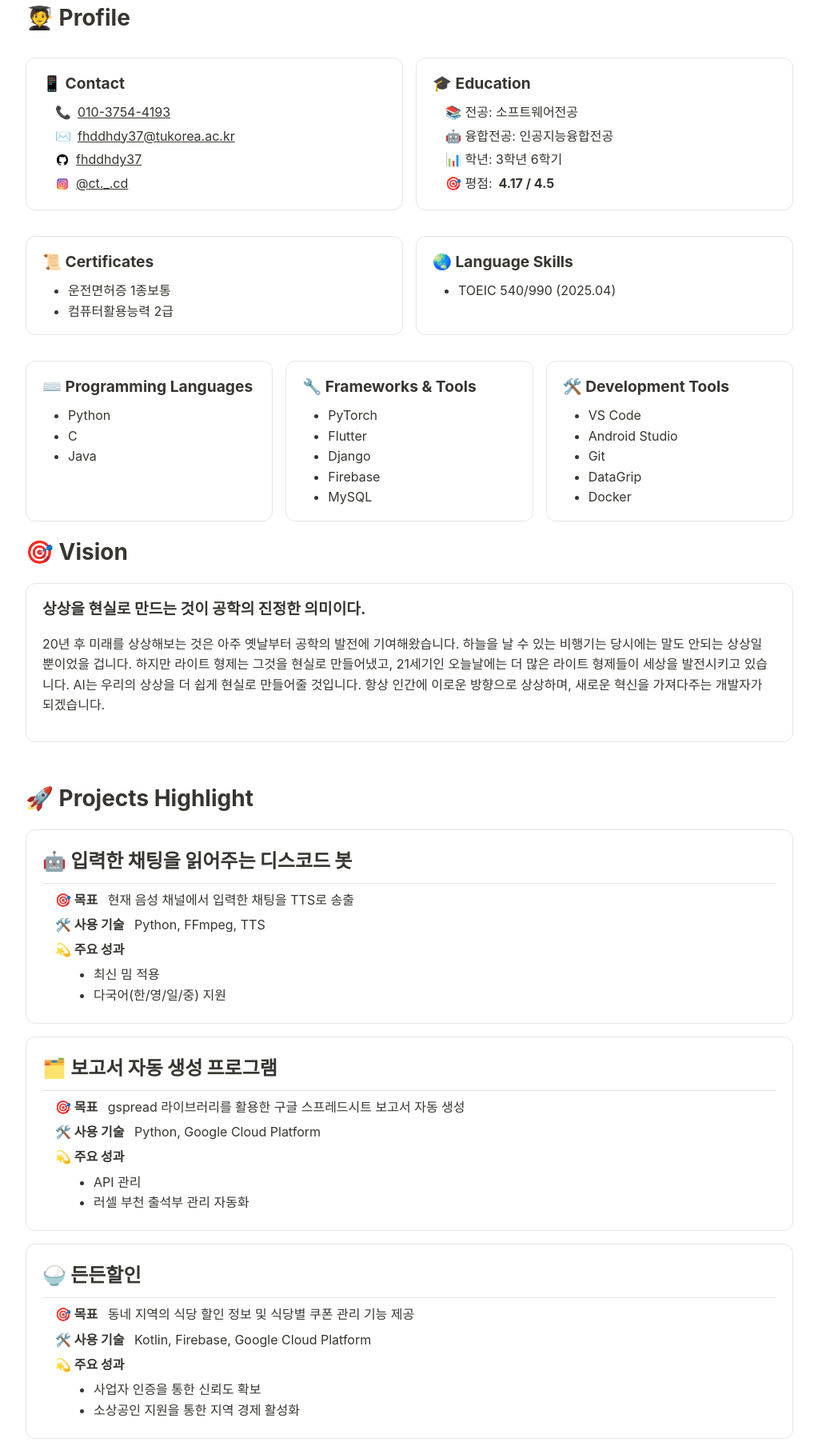
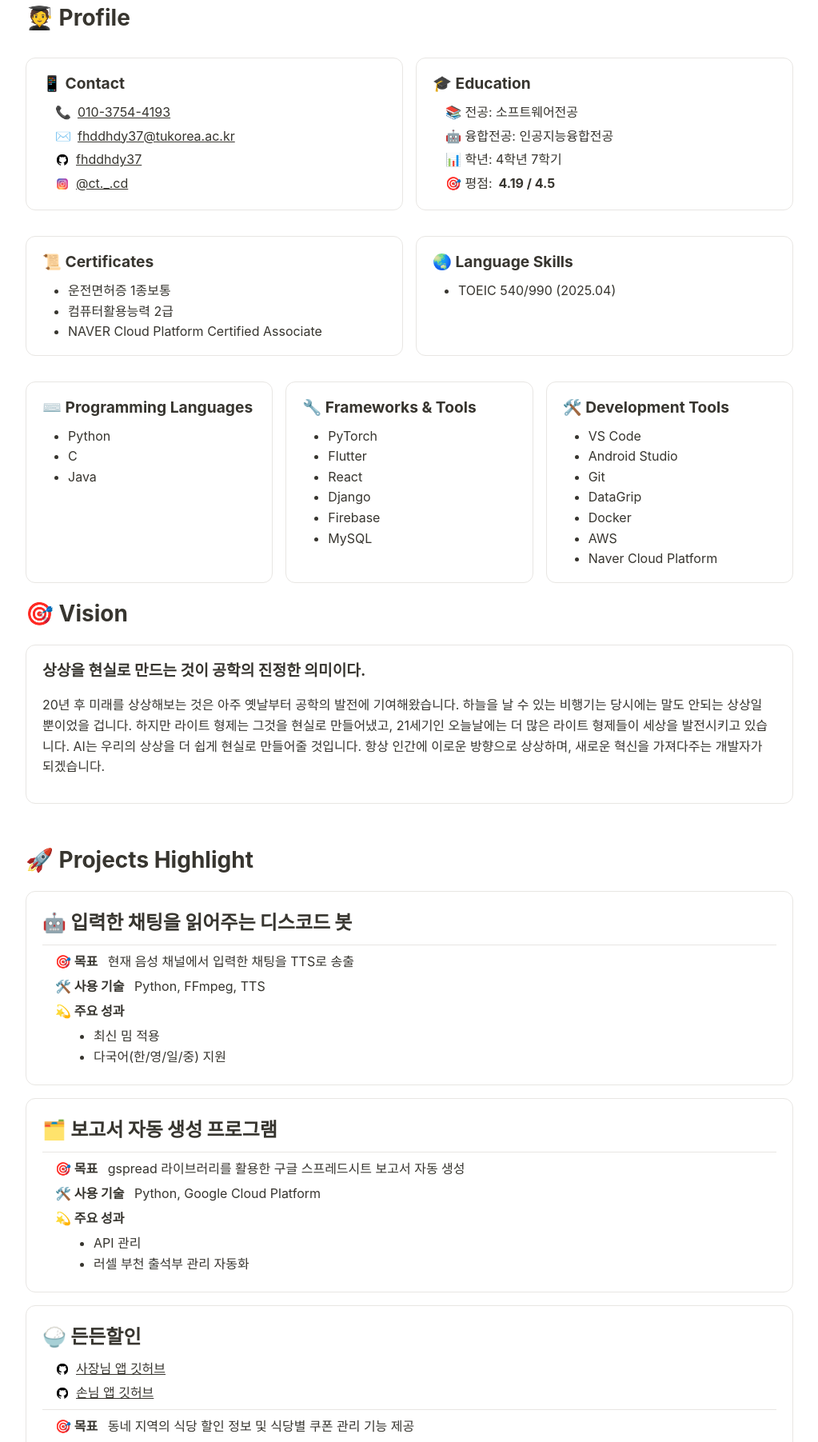
Before and after one commit to fhddhdy37/GAM, a Django app: page /profile/kim in a window 1280 px wide. Shown: the part 152-1955 px from the top of the page at 80% size, without its empty margins (128-1151 px from the left). Run offline with Django 5.2, Linux system fonts and the light colour scheme.

Commit message:
Update Profile
update kim.html

```diff
--- a/home/templates/home/profile/kim.html
+++ b/home/templates/home/profile/kim.html
@@ -44,8 +44,8 @@
         <ul class="list list--icon">
           <li>📚 전공: 소프트웨어전공</li>
           <li>🤖 융합전공: 인공지능융합전공</li>
-				<li>📊 학년: 3학년 6학기</li>
-				<li>🎯 평점: <strong>4.17 / 4.5</strong></li>
+          <li>📊 학년: 4학년 7학기</li>
+          <li>🎯 평점: <strong>4.19 / 4.5</strong></li>
         </ul>
         </section>
       </section>
@@ -55,6 +55,7 @@
           <ul class="list list--dot">
           <li>운전면허증 1종보통</li>
           <li>컴퓨터활용능력 2급</li>
+          <li>NAVER Cloud Platform Certified Associate</li>
           </ul>
         </article>
         <article class="card">
@@ -78,6 +79,7 @@
         <ul class="list list--dot">
           <li>PyTorch</li>
           <li>Flutter</li>
+          <li>React</li>
           <li>Django</li>
           <li>Firebase</li>
           <li>MySQL</li>
@@ -91,6 +93,8 @@
           <li>Git</li>
           <li>DataGrip</li>
           <li>Docker</li>
+          <li>AWS</li>
+          <li>Naver Cloud Platform</li>
         </ul>
         </article>
       </section>
@@ -139,6 +143,16 @@
 
       <article class="project card">
         <h2>🍚 든든할인</h2>
+        <ul class="list list--icon">
+          <li>
+            <img class="icon" src="{% static 'home/img/icon/github.png' %}" alt="GitHub" />
+            <a href="https://github.com/fhddhdy37/ddhiCEO" target="_blank" rel="noopener"> 사장님 앱 깃허브</a>
+          </li>
+          <li>
+            <img class="icon" src="{% static 'home/img/icon/github.png' %}" alt="GitHub" />
+            <a href="https://github.com/fhddhdy37/ddhi" target="_blank" rel="noopener"> 손님 앱 깃허브</a>
+          </li>
+        </ul>
         <hr>
         <p><span class="label">🎯 목표</span> 동네 지역의 식당 할인 정보 및 식당별 쿠폰 관리 기능 제공</p>
         <p><span class="label">🛠️ 사용 기술</span> Kotlin, Firebase, Google Cloud Platform</p>
@@ -152,6 +166,16 @@
 
       <article class="project card">
         <h2>📓 AI 그림일기</h2>
+        <ul class="list list--icon">
+          <li>
+            <img class="icon" src="{% static 'home/img/icon/github.png' %}" alt="GitHub" />
+            <a href="https://github.com/BangVillain/gdsc_project" target="_blank" rel="noopener"> 프론트엔드 깃허브</a>
+          </li>
+          <li>
+            <img class="icon" src="{% static 'home/img/icon/github.png' %}" alt="GitHub" />
+            <a href="https://github.com/fhddhdy37/steam_backend" target="_blank" rel="noopener"> 백엔드 깃허브</a>
+          </li>
+        </ul>
         <hr>
         <p><span class="label">🎯 목표</span> 그날의 일기에 그림을 그려주는 나만의 그림일기 앱</p>
         <p><span class="label">🛠️ 사용 기술</span> Flutter, Django, AWS, GPT, DALL·E</p>
@@ -163,6 +187,62 @@
             <li>스티커 수집 요소 제공</li>
           </ul>
         </p>
+      </article>
+
+      <article class="project card">
+        <h2>🐢 거북섬 커넥트</h2>
+        <ul class="list list--icon">
+          <li>
+            <img class="icon" src="{% static 'home/img/icon/github.png' %}" alt="GitHub" />
+            <a href="https://github.com/TurtleTongtong/turtleconnect" target="_blank" rel="noopener"> 깃허브</a>
+          </li>
+          <li>🔗
+            <a href="http://13.125.8.150/" target="_blank" rel="noopener">서비스 링크</a>
+          </li>
+        </ul>
+        <hr>
+        <p><span class="label">🎯 목표</span> 거북섬 관광객 수요 기반 관광 버스 매칭 플랫폼</p>
+        <p><span class="label">🛠️ 사용 기술</span> React, Spring Boot, Nginx, AWS</p>
+        <p><span class="label">💫 주요 성과</span>
+          <ul class="list list--dot">
+            <li>관광을 원하는 개인 관광객들을 매칭</li>
+            <li>집계한 관광객들을 대상으로 여행사에서 교통편 매칭</li>
+            <li>시흥 거북섬의 관광 활성화 및 상권 활성화</li>
+          </ul>
+        </p>
+      </article>
+    </section>
+
+    <section id="papers">
+      <h2>📄 Papers</h2>
+
+      <article class="project card">
+        <h3>자율주행 시뮬레이션 시나리오의 OpenSCNEARIO 기반 외란 주입 알고리즘 연구<br>
+        <small>(Disturbance Injection in Autonomous Driving Simulation Scenarios based on OpenSCENARIO)</small>
+        </h3>
+        <hr>
+        <p><span class="label">🏫 투고지</span>한국컴퓨터정보학회</p>
+        <p><span class="label">📘 논문집</span><a href="https://www.dbpia.co.kr/Journal/articleDetail?nodeId=NODE12337919" target="_blank">2025년 한국컴퓨터정보학회 하계학술대회 논문집 제33권 2호</a></p>
+        <p><span class="label">✨ 학술대회</span> 2025 한국컴퓨터정보학회 하계학술대회 (`25.07.10 ~ `25.07.12)</p>
+      </article>
+
+      <article class="project card">
+        <h3>자연어 기반 자율주행 시뮬레이션 시나리오 생성 프레임워크에 관한 연구<br>
+        <small>(A Framework for Generating Autonomous Driving Simulation Scenarios from Natural Language)</small>
+        </h3>
+        <hr>
+        <p><span class="label">🏫 투고지</span>한국자동차공학회</p>
+        <p><span class="label">📘 논문집</span><a>등재 예정</a></p>
+        <p><span class="label">✨ 학술대회</span> 2025 한국컴퓨터정보학회 추계학술대회 (`25.11.13 ~ `25.11.15)</p>
+      </article>
+
+      <article class="project card">
+        <h3>Rule-based Translation from Natural Language to OpenSCENARIO by Injecting Various Disturbance for Driving Simulator<br>
+        </h3>
+        <hr>
+        <p><span class="label">🏫 투고지</span>IEEE ACCESS</p>
+        <p><span class="label">✨ 게재일</span>2025.11.28</p>
+        <p><span class="label">🔗 링크</span><a href="https://doi.org/10.1109/ACCESS.2025.3638671" target="_blank">https://doi.org/10.1109/ACCESS.2025.3638671</a></p>
       </article>
     </section>
 
@@ -182,6 +262,11 @@
 			  <div><time datetime="2025-05">`25.05</time> ~ 현재</div>
 			  <div>GDGoC TUK</div>
 			  <div>총무 오거나이저</div>
+			</div>
+			<div class="table__row">
+			  <div>`25.10 ~ `25.12</div>
+			  <div>NAVER Cloud</div>
+			  <div>NAVER Cloud Academy 스.팩.업 : Grow-up 과정 수료</div>
 			</div>
 			<div class="table__row">
 			  <div>`24.09 ~ `25.05</div>
@@ -205,6 +290,15 @@
 				<div>📅 날짜</div><div>🏢 기관</div><div>🏆 수상 내용</div>
 			</div>
 			<div class="table__row">
+				<div><time datetime="2025-12-23">2025.12.23</time></div>
+				<div>한국공학대학교<br>대학공유혁신원</div>
+				<div>2025 지역사회참여교과 대학공유혁신원장상<br><small>(거북섬 관광객 수요 기반 관광 버스 매칭 플랫폼)</small></div>
+			<div class="table__row">
+				<div><time datetime="2025-12-05">2025.12.05</time></div>
+				<div>한국공학대학교<br>창업교육센터</div>
+				<div>2025 시흥실록지리지 창업교육센터장상<br><small>(거북섬 관광객 수요 기반 관광 버스 매칭 플랫폼)</small></div>
+			</div>
+      <div class="table__row">
 				<div><time datetime="2025-07-11">2025.07.11</time></div>
 				<div>한국컴퓨터정보학회</div>
 				<div>하계학술대회 우수논문상<br><small>(자율주행 시뮬레이션 시나리오의 OpenSCENARIO 기반 외란 주입 알고리즘 연구)</small></div>
@@ -216,12 +310,12 @@
 			</div>
 			<div class="table__row">
 				<div><time datetime="2024-11-29">2024.11.29</time></div>
-				<div>한국공학대학교 메카트로닉스공학부</div>
+				<div>한국공학대학교<br>메카트로닉스공학부</div>
 				<div>제5회 총장배 로봇 프로그래밍 경진대회 AI-Eye 부문 장려상</div>
 			</div>
 			<div class="table__row">
 				<div><time datetime="2023-11-24">2023.11.24</time></div>
-				<div>한국공학대학교 메카트로닉스공학부</div>
+				<div>한국공학대학교<br>메카트로닉스공학부</div>
 				<div>제4회 총장배 로봇 프로그래밍 경진대회 스크래치 부문 우수상</div>
 			</div>
 		</div>
```
Lines whose indentation alone changed are shown as unchanged.
